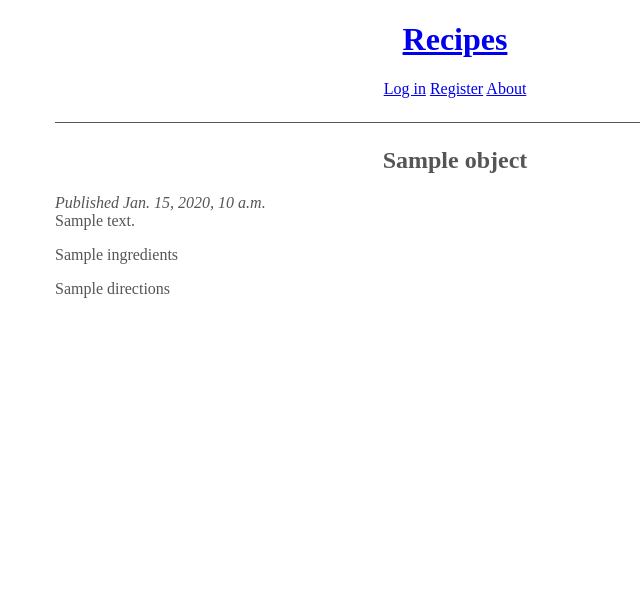
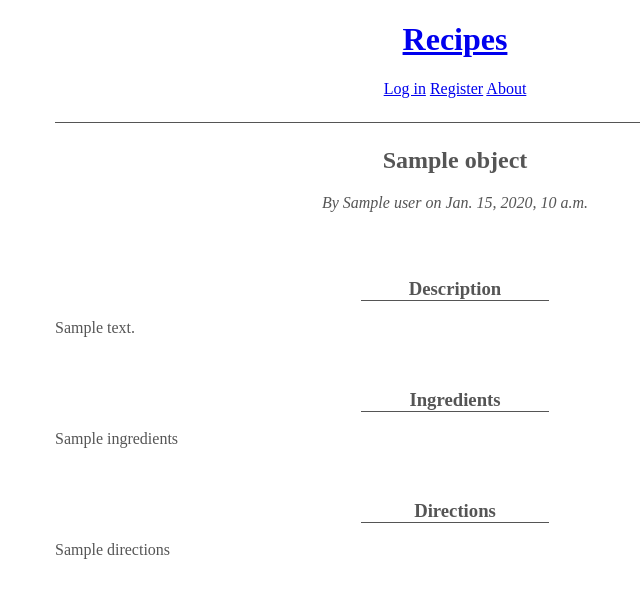
Before and after one commit to welliam/recipes, a Django app: template recipe/templates/view_recipe.html in a window 1280 px wide. Shown: the top 598 px of the page, without its empty margins (185-825 px from the left). Run offline with Django 3.2, Linux system fonts and the light colour scheme; the template is opened without the code that fills it: most values are stand-ins (such as "Sample title", 1, 10 or a date in 2020).

Commit message:
Improve recipe template/styling

```diff
--- a/recipe/templates/view_recipe.html
+++ b/recipe/templates/view_recipe.html
@@ -4,14 +4,19 @@
 <div class="recipe">
   <header>
     <h2>{{ object.title }}</h2>
-    <div><i>Published {{ object.date_created }}</i></div>
-    {{ object.description }}
+    <div class="recipe-by">By {{ object.user }} on {{ object.date_created }}</div>
   </header>
-  <div class="ingredients">
-    {{ object.ingredients }}
-  </div>
-  <div class="directions">
-    {{ object.directions }}
-  </div>
+  <section class="recipe-description">
+    <h3>Description</h3>
+    <div>{{ object.description }}</div>
+  </section>
+  <section class="recipe-ingredients">
+    <h3>Ingredients</h3>
+    <div>{{ object.ingredients }}</div>
+  </section>
+  <section class="recipe-directions">
+    <h3>Directions</h3>
+    <div>{{ object.directions }}</div>
+  </section>
 </div>
 {% endblock %}
--- a/recipes/static/css/base.css
+++ b/recipes/static/css/base.css
@@ -9,12 +9,26 @@ h1, h2, h3, h4, h5 {
 }
 
 input[type="button"], input[type="submit"] {
-    background-color: #ccc;
+    background-color: #aaa;
+    padding: 0.3em;
 }
 
 input[type="text"], input[type="email"], input[type="password"] {
-    border: none;
-    border-bottom: solid thin;
+    padding: 0.3em;
+    border: solid thin;
+}
+
+form {
+    text-align: center;
+}
+
+label + textarea {
+    display: block;
+    min-width: 30%;
+}
+
+textarea {
+    margin: auto;
 }
 
 .siteheader {
@@ -34,11 +48,27 @@ input[type="text"], input[type="email"], input[type="password"] {
     display: block;
 }
 
-form {
+.recipe-published {
+    font-style: italic;
+}
+
+.recipe-by {
+    font-style: italic;
     text-align: center;
 }
 
-label {
-    display: inline-block;
-    min-width: 30%;
+.recipe-description h3,
+.recipe-ingredients h3,
+.recipe-directions h3 {
+    border-bottom: solid thin;
+    max-width: 10em;
+    margin: auto;
 }
+
+.recipe-description, .recipe-ingredients, .recipe-directions {
+    white-space: pre-line;
+}
+
+.recipe header {
+    margin-bottom: 3em;
+}
```
